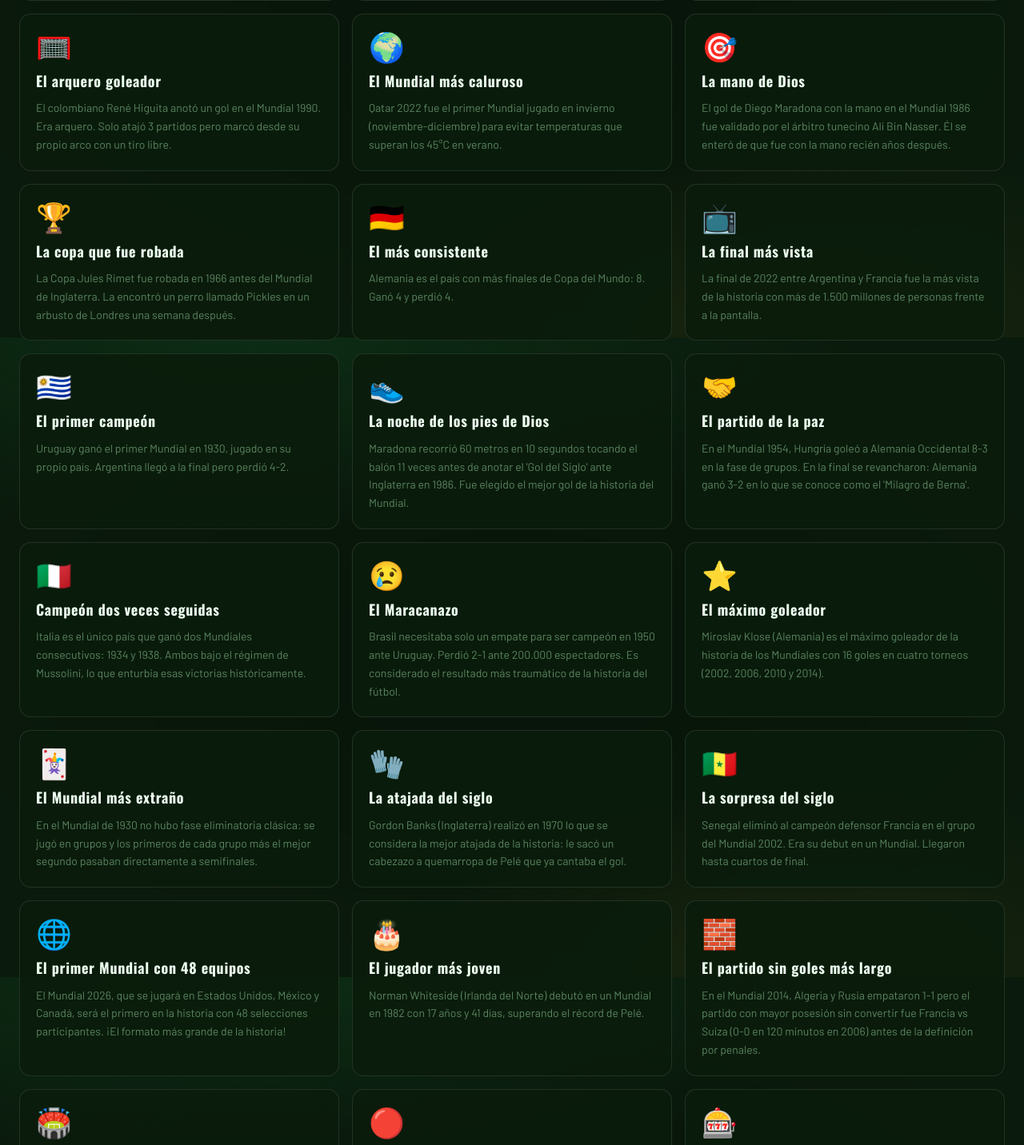
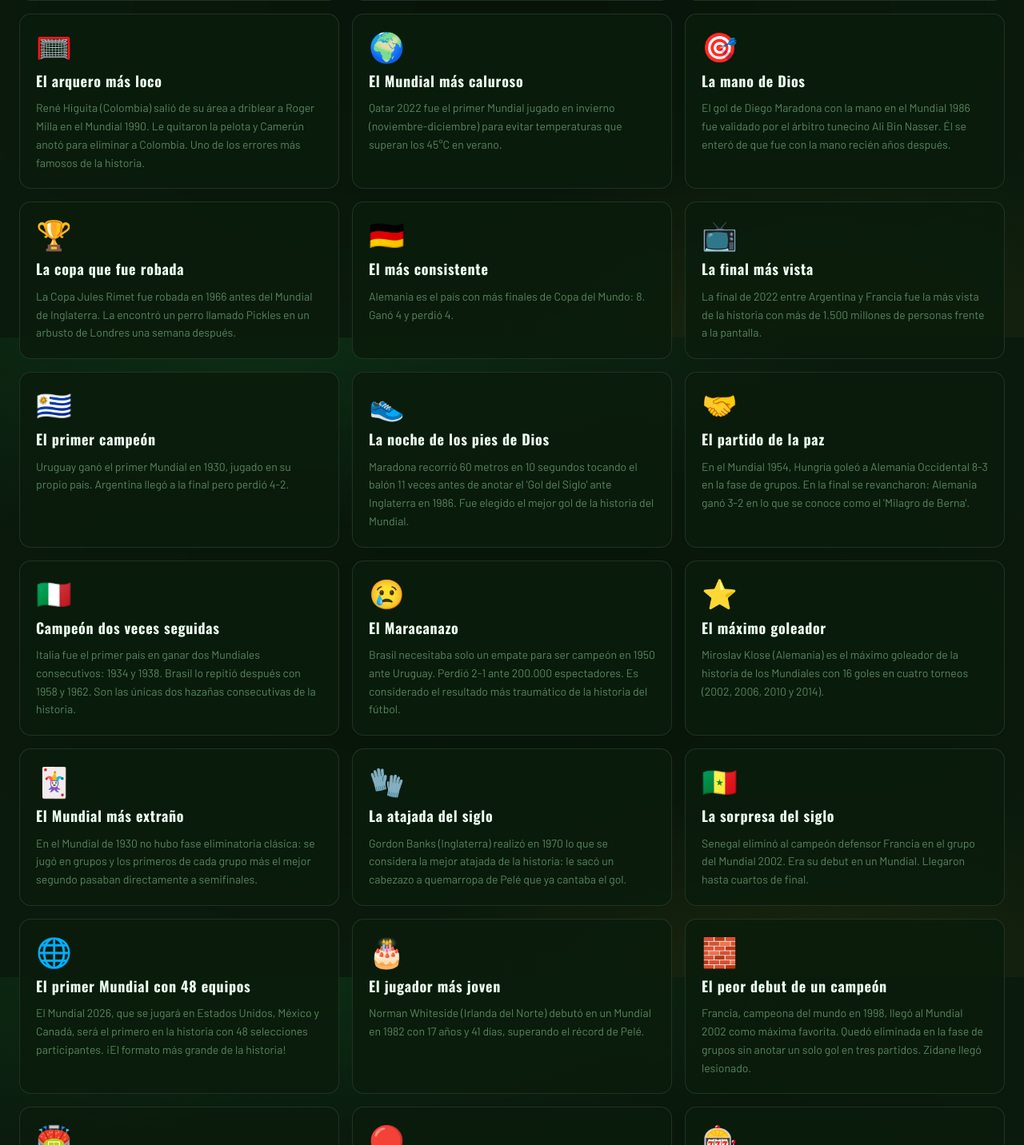
Before and after one commit to joacoukoo/prode-mundial, a Next.js app: page /curiosidades in a window 1280 px wide. Shown: the part 378-1810 px from the top of the page at 80% size. Built offline with nearby package versions, Linux system fonts and the light colour scheme; no server answers.

Commit message:
fix: corregir errores factuales en curiosidades

```diff
--- a/src/app/curiosidades/page.tsx
+++ b/src/app/curiosidades/page.tsx
@@ -19,8 +19,8 @@ const CURIOSIDADES = [
   },
   {
     emoji: "🥅",
-    titulo: "El arquero goleador",
-    texto: "El colombiano René Higuita anotó un gol en el Mundial 1990. Era arquero. Solo atajó 3 partidos pero marcó desde su propio arco con un tiro libre.",
+    titulo: "El arquero más loco",
+    texto: "René Higuita (Colombia) salió de su área a driblear a Roger Milla en el Mundial 1990. Le quitaron la pelota y Camerún anotó para eliminar a Colombia. Uno de los errores más famosos de la historia.",
   },
   {
     emoji: "🌍",
@@ -65,7 +65,7 @@ const CURIOSIDADES = [
   {
     emoji: "🇮🇹",
     titulo: "Campeón dos veces seguidas",
-    texto: "Italia es el único país que ganó dos Mundiales consecutivos: 1934 y 1938. Ambos bajo el régimen de Mussolini, lo que enturbia esas victorias históricamente.",
+    texto: "Italia fue el primer país en ganar dos Mundiales consecutivos: 1934 y 1938. Brasil lo repitió después con 1958 y 1962. Son las únicas dos hazañas consecutivas de la historia.",
   },
   {
     emoji: "😢",
@@ -104,8 +104,8 @@ const CURIOSIDADES = [
   },
   {
     emoji: "🧱",
-    titulo: "El partido sin goles más largo",
-    texto: "En el Mundial 2014, Algeria y Rusia empataron 1-1 pero el partido con mayor posesión sin convertir fue Francia vs Suiza (0-0 en 120 minutos en 2006) antes de la definición por penales.",
+    titulo: "El peor debut de un campeón",
+    texto: "Francia, campeona del mundo en 1998, llegó al Mundial 2002 como máxima favorita. Quedó eliminada en la fase de grupos sin anotar un solo gol en tres partidos. Zidane llegó lesionado.",
   },
   {
     emoji: "🏟️",
@@ -165,7 +165,7 @@ const CURIOSIDADES = [
   {
     emoji: "🇩🇰",
     titulo: "El debut perfecto",
-    texto: "Dinamarca ganó todos sus partidos en su debut mundialista en México 1986. Luego fue eliminada por España 5-1. Praeludiet y Laudrup brillaron en ese torneo único.",
+    texto: "Dinamarca ganó sus tres partidos de la fase de grupos en su debut mundialista en México 1986, anotando 9 goles. Luego fue eliminada en octavos por España 5-1. Laudrup fue la figura.",
   },
   {
     emoji: "🤜",
@@ -184,8 +184,8 @@ const CURIOSIDADES = [
   },
   {
     emoji: "🎯",
-    titulo: "Los penales malditos",
-    texto: "Inglaterra nunca ha ganado una definición por penales en un Mundial. Perdieron en 1990, 1998, 2006 y 2022. En 2018 ganaron su primer penal en Mundiales tras 28 años.",
+    titulo: "La maldición de los penales",
+    texto: "Inglaterra perdió definiciones por penales en los Mundiales de 1990, 1998 y 2006. Recién en 2018 ganaron su primer penal mundialista, ante Colombia, tras 28 años de maldición.",
   },
   {
     emoji: "🇯🇵",
```
